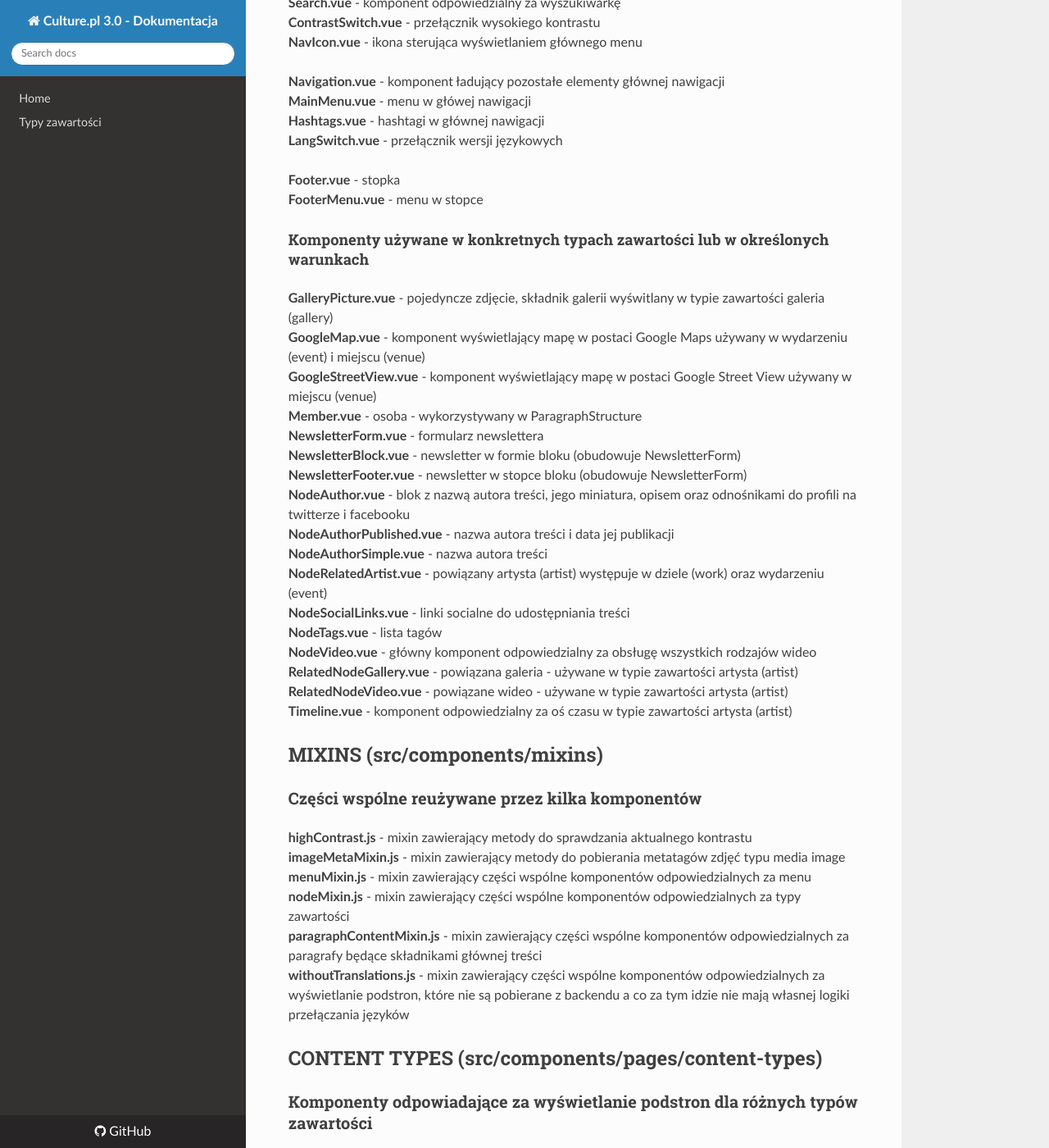
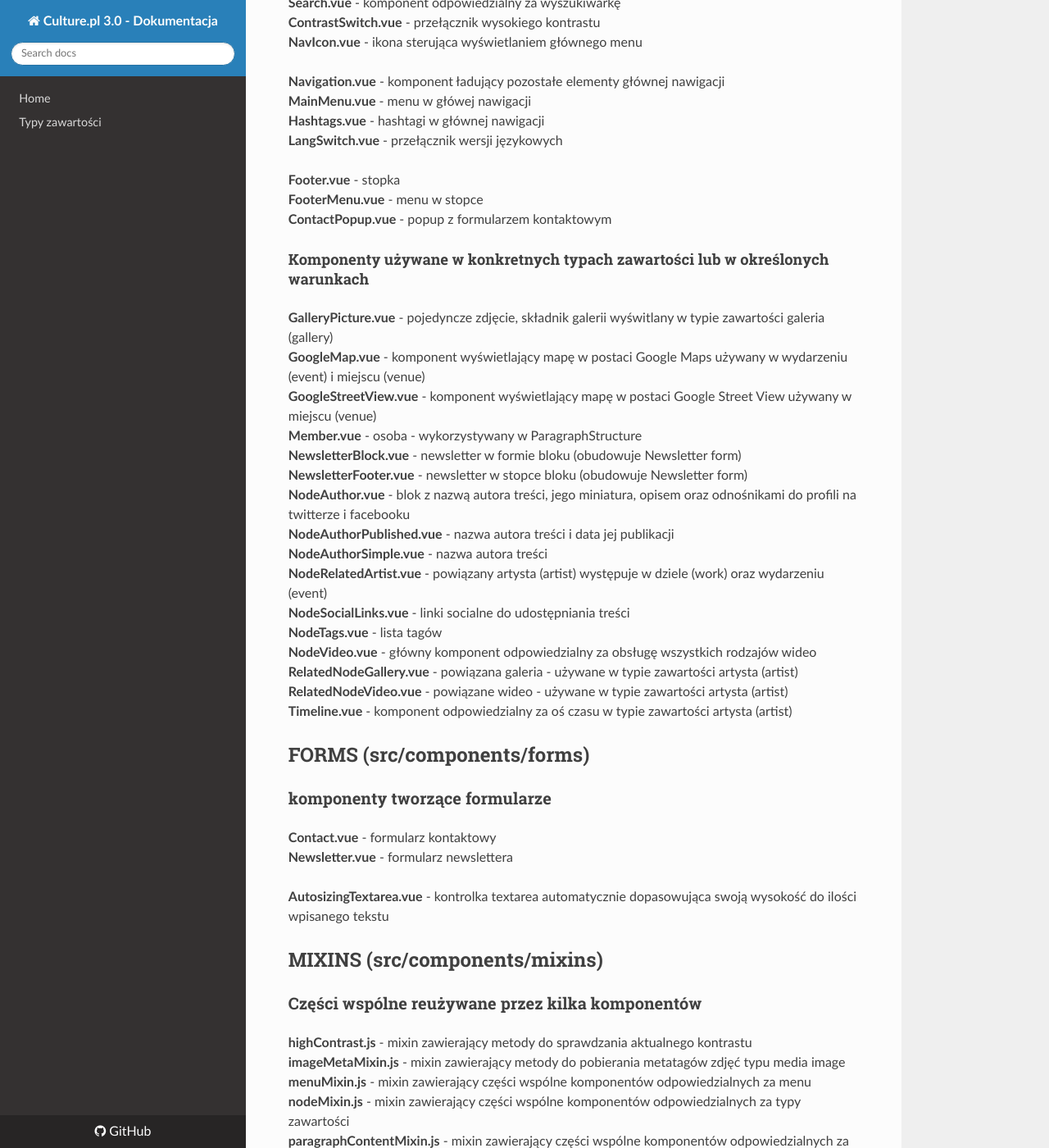
Before and after one commit to culture-pl/culture-docs, an MkDocs documentation site: the page built from docs/Frontend-komponenty.md, in a window 1280 px wide and 1400 px high, scrolled down 544 px. Shown: the whole window at 82% size. Built offline with MkDocs 1.6.1, drawn with Linux system fonts in a browser that asks for light colours; nearby versions of some CDN libraries; old or Windows-style settings are respelled for this version of MkDocs.

Commit message:
contact form related changes

```diff
--- a/docs/Frontend-komponenty.md
+++ b/docs/Frontend-komponenty.md
@@ -27,6 +27,7 @@ src/**App.vue** - główny komponent który ładuje pozostałe
 
 **Footer.vue** - stopka
 **FooterMenu.vue** - menu w stopce
+**ContactPopup.vue** - popup z formularzem kontaktowym
 
 #### Komponenty używane w konkretnych typach zawartości lub w określonych warunkach
 
@@ -34,9 +35,8 @@ src/**App.vue** - główny komponent który ładuje pozostałe
 **GoogleMap.vue** - komponent wyświetlający mapę w postaci Google Maps używany w wydarzeniu (event) i miejscu (venue)
 **GoogleStreetView.vue** - komponent wyświetlający mapę w postaci Google Street View używany w miejscu (venue)
 **Member.vue** - osoba - wykorzystywany w ParagraphStructure
-**NewsletterForm.vue** - formularz newslettera
-**NewsletterBlock.vue** - newsletter w formie bloku (obudowuje NewsletterForm)
-**NewsletterFooter.vue** - newsletter w stopce bloku (obudowuje NewsletterForm)
+**NewsletterBlock.vue** - newsletter w formie bloku (obudowuje Newsletter form)
+**NewsletterFooter.vue** - newsletter w stopce bloku (obudowuje Newsletter form)
 **NodeAuthor.vue** - blok z nazwą autora treści, jego miniatura, opisem oraz odnośnikami do profili na twitterze i facebooku
 **NodeAuthorPublished.vue** - nazwa autora treści i data jej publikacji
 **NodeAuthorSimple.vue** - nazwa autora treści
@@ -47,6 +47,14 @@ src/**App.vue** - główny komponent który ładuje pozostałe
 **RelatedNodeGallery.vue** - powiązana galeria - używane w typie zawartości artysta (artist)
 **RelatedNodeVideo.vue** - powiązane wideo - używane w typie zawartości artysta (artist)
 **Timeline.vue** - komponent odpowiedzialny za oś czasu w typie zawartości artysta (artist)
+
+## FORMS (src/components/forms)
+### komponenty tworzące formularze
+
+**Contact.vue** - formularz kontaktowy
+**Newsletter.vue** - formularz newslettera
+
+**AutosizingTextarea.vue** - kontrolka textarea automatycznie dopasowująca swoją wysokość do ilości wpisanego tekstu
 
 ## MIXINS (src/components/mixins)
 ### Części wspólne reużywane przez kilka komponentów
```
